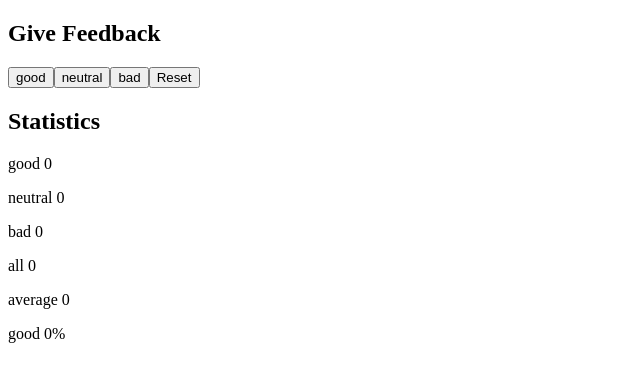
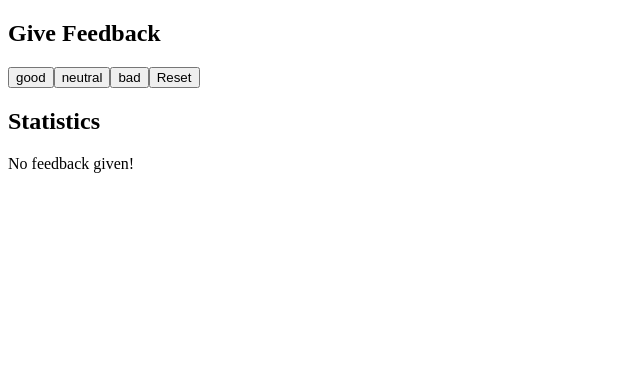
Before and after one commit to EmmanouilRichman/react-excercises-manny, a React (Vite) app in the folder lesson1/: page / in a window 1280 px wide. Shown: the top 382 px of the page, without its empty margins (0-640 px from the left). Built offline with nearby package versions, Linux system fonts and the light colour scheme.

Commit message:
1.9 answer

```diff
--- a/lesson1/src/App.jsx
+++ b/lesson1/src/App.jsx
@@ -2,6 +2,7 @@ import { useState } from 'react'
 
 const Statistics = ({good,neutral,bad,all}) => {
 
+  if (all > 0){
     return(
       <div>
         <p>good {good}</p>
@@ -10,6 +11,12 @@ const Statistics = ({good,neutral,bad,all}) => {
         <p>all {all}</p>
         <p>average { all > 0 ? (good - bad)/all  : 0 }</p>
         <p>good {good > 1 ? (good / all) * 100 : 0}%</p>
+      </div>
+    )
+  }
+  return(
+    <div>
+      <p>No feedback given!</p>
     </div>
   )
 }
```
Lines whose indentation alone changed are shown as unchanged.
